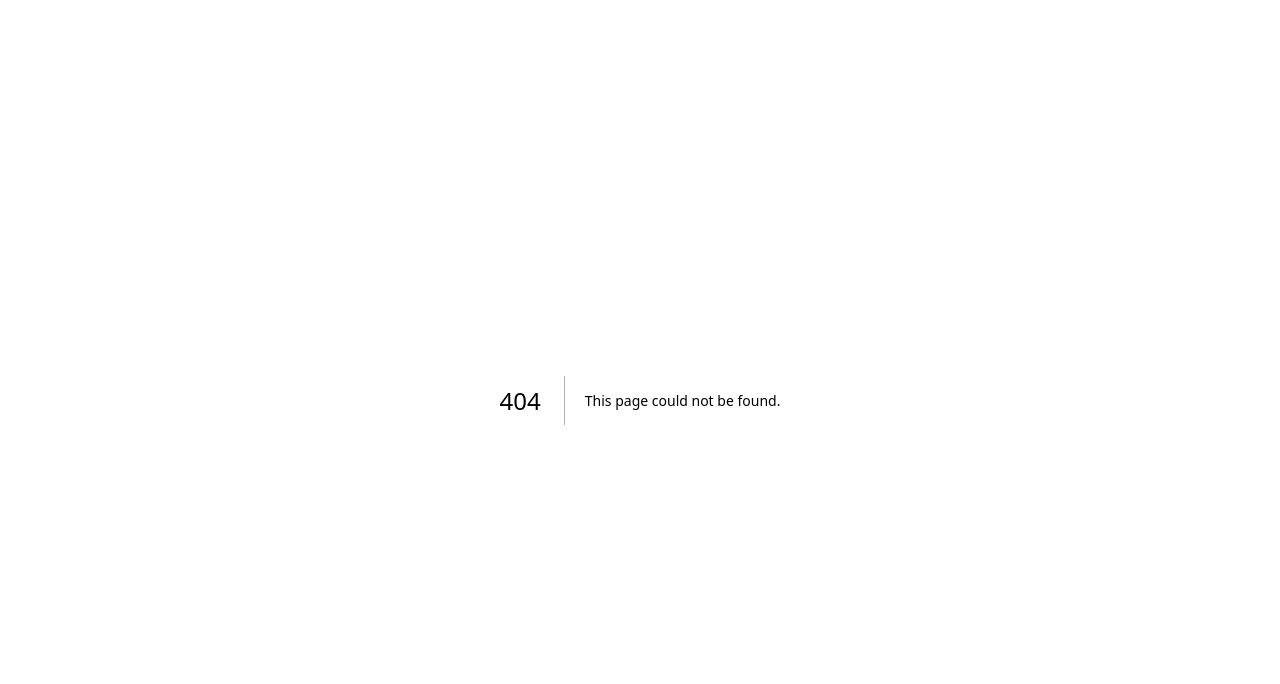
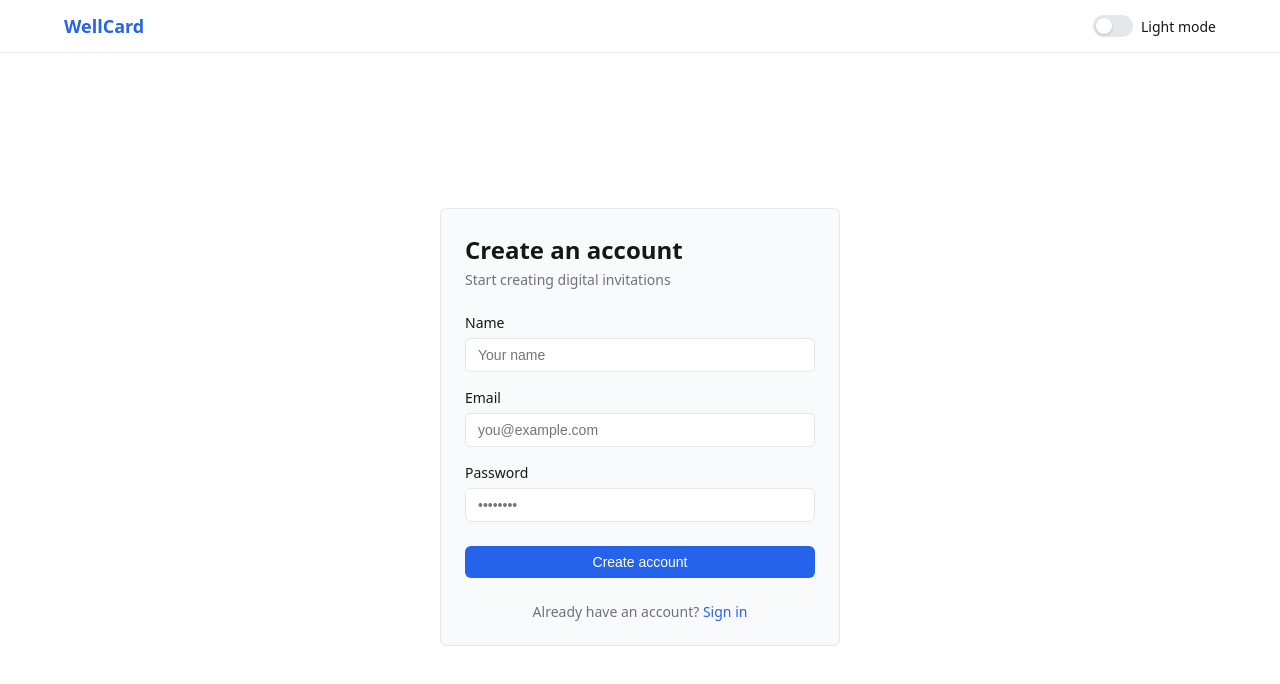
Before and after one commit to luanAfons0/ES3-project, a Next.js app in the folder frontend/: page /auth/register in a window 1280 px wide. Before the commit this address had no page. Shown: the top 684 px of the page. Built offline with nearby package versions, Linux system fonts and the light colour scheme.

Commit message:
feat(auth): add auth layout and login/register pages

```diff
--- /dev/null
+++ b/frontend/src/app/auth/auth.module.css
@@ -0,0 +1,56 @@
+.card {
+  width: 100%;
+  max-width: 400px;
+}
+
+.cardHeader {
+  margin-bottom: 1.5rem;
+}
+
+.title {
+  font-size: 1.5rem;
+  font-weight: 700;
+  color: var(--color-fg);
+  margin-bottom: 0.25rem;
+}
+
+.subtitle {
+  font-size: 0.875rem;
+  color: var(--color-muted);
+}
+
+.form {
+  display: flex;
+  flex-direction: column;
+  gap: 1rem;
+  margin-bottom: 1.5rem;
+}
+
+.formError {
+  font-size: 0.875rem;
+  color: var(--color-danger);
+  padding: 0.625rem 0.75rem;
+  background: color-mix(in srgb, var(--color-danger) 10%, transparent);
+  border: 1px solid color-mix(in srgb, var(--color-danger) 30%, transparent);
+  border-radius: var(--radius);
+}
+
+.submitButton {
+  width: 100%;
+  margin-top: 0.5rem;
+}
+
+.switchAuth {
+  font-size: 0.875rem;
+  color: var(--color-muted);
+  text-align: center;
+}
+
+.switchLink {
+  color: var(--color-primary);
+  font-weight: 500;
+}
+
+.switchLink:hover {
+  text-decoration: underline;
+}
--- /dev/null
+++ b/frontend/src/app/auth/layout.module.css
@@ -0,0 +1,30 @@
+.layout {
+  display: flex;
+  flex-direction: column;
+  min-height: 100vh;
+}
+
+.header {
+  border-bottom: 1px solid var(--color-border);
+}
+
+.headerInner {
+  display: flex;
+  align-items: center;
+  justify-content: space-between;
+  padding-block: 0.875rem;
+}
+
+.logo {
+  font-size: 1.125rem;
+  font-weight: 700;
+  color: var(--color-primary);
+}
+
+.main {
+  flex: 1;
+  display: flex;
+  align-items: center;
+  justify-content: center;
+  padding: 2rem 1rem;
+}
--- /dev/null
+++ b/frontend/src/app/auth/layout.tsx
@@ -0,0 +1,21 @@
+import Link from "next/link";
+import type { ReactNode } from "react";
+import { Container } from "@/components/Container/Container";
+import { ThemeToggle } from "@/components/ThemeToggle/ThemeToggle";
+import styles from "./layout.module.css";
+
+export default function AuthLayout({ children }: { children: ReactNode }) {
+  return (
+    <div className={styles.layout}>
+      <header className={styles.header}>
+        <Container className={styles.headerInner}>
+          <Link href="/" className={styles.logo}>
+            WellCard
+          </Link>
+          <ThemeToggle />
+        </Container>
+      </header>
+      <main className={styles.main}>{children}</main>
+    </div>
+  );
+}
--- /dev/null
+++ b/frontend/src/app/auth/register/page.tsx
@@ -0,0 +1,89 @@
+"use client";
+
+import Link from "next/link";
+import { useState } from "react";
+import { Button } from "@/components/Button/Button";
+import { Card } from "@/components/Card/Card";
+import { Input } from "@/components/Input/Input";
+import styles from "../auth.module.css";
+
+export default function RegisterPage() {
+  const [name, setName] = useState("");
+  const [email, setEmail] = useState("");
+  const [password, setPassword] = useState("");
+  const [isLoading, setIsLoading] = useState(false);
+  const [error, setError] = useState("");
+
+  async function handleSubmit(e: React.FormEvent) {
+    e.preventDefault();
+    setError("");
+    setIsLoading(true);
+
+    try {
+      // TODO: connect to POST /auth/register
+      console.log("Register", { name, email, password });
+    } catch {
+      setError("Something went wrong. Please try again.");
+    } finally {
+      setIsLoading(false);
+    }
+  }
+
+  return (
+    <Card className={styles.card}>
+      <div className={styles.cardHeader}>
+        <h1 className={styles.title}>Create an account</h1>
+        <p className={styles.subtitle}>Start creating digital invitations</p>
+      </div>
+
+      <form onSubmit={handleSubmit} className={styles.form}>
+        {error && <p className={styles.formError}>{error}</p>}
+
+        <Input
+          id="name"
+          type="text"
+          label="Name"
+          placeholder="Your name"
+          value={name}
+          onChange={(e) => setName(e.target.value)}
+          required
+          autoComplete="name"
+        />
+
+        <Input
+          id="email"
+          type="email"
+          label="Email"
+          placeholder="you@example.com"
+          value={email}
+          onChange={(e) => setEmail(e.target.value)}
+          required
+          autoComplete="email"
+        />
+
+        <Input
+          id="password"
+          type="password"
+          label="Password"
+          placeholder="••••••••"
+          value={password}
+          onChange={(e) => setPassword(e.target.value)}
+          required
+          autoComplete="new-password"
+          minLength={8}
+        />
+
+        <Button type="submit" className={styles.submitButton} disabled={isLoading}>
+          {isLoading ? "Creating account…" : "Create account"}
+        </Button>
+      </form>
+
+      <p className={styles.switchAuth}>
+        Already have an account?{" "}
+        <Link href="/auth/login" className={styles.switchLink}>
+          Sign in
+        </Link>
+      </p>
+    </Card>
+  );
+}
```
Also changed, not shown: frontend/src/app/auth/login/page.tsx (added, +76 -0 lines).
